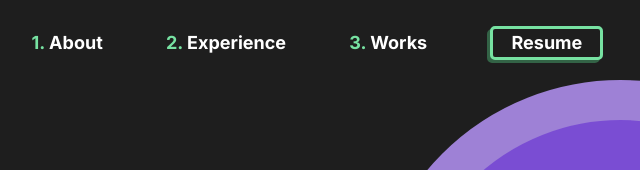
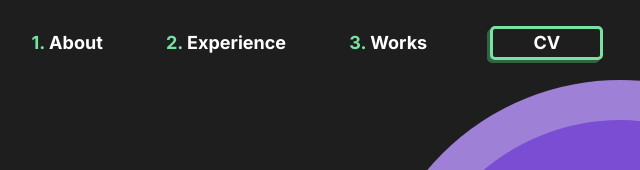
Before and after one commit to CodingSmarterWithCoffee/CodingSmarterWithCoffee.github.io, a plain HTML site: page index.html in a window 1280 px wide. Shown: the top 170 px of the page, 640-1280 px from the left. Drawn offline with Linux system fonts and the light colour scheme.

Commit message:
Update index.html

```diff
--- a/index.html
+++ b/index.html
@@ -17,7 +17,7 @@
             <a href="#about" class="a-menu"><span class="num">1.</span> About</a>
             <a href="#experience" class="a-menu"><span class="num">2.</span> Experience</a>
             <a href="#works" class="a-menu"><span class="num">3.</span> Works</a>
-            <a class="resume" href="./resume/Tizio_Mauclair_CV.pdf#glossary">Resume</a>
+            <a class="resume" href="./resume/Tizio_Mauclair_CV.pdf#glossary">CV</a>
         </div>
           <a href="#" id="openBtn" class="mobile-menu">
             <span class="burger-icon">
```
